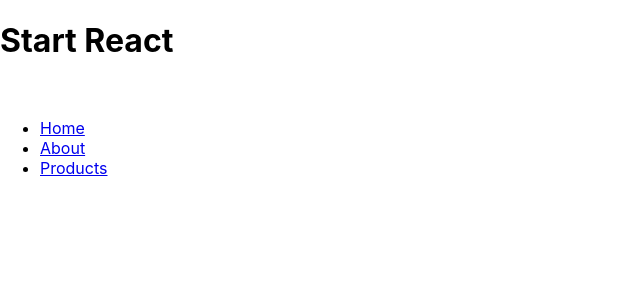
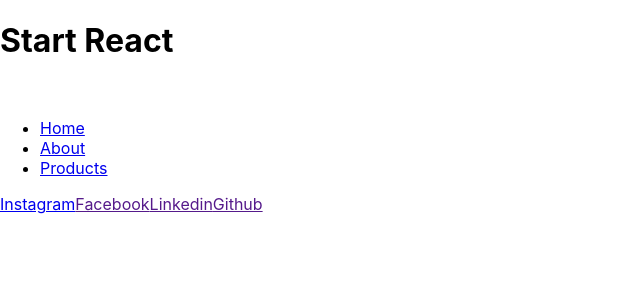
Before and after one commit to IagoPFerreira/start_react, a React (Create React App) app: page / in a window 1280 px wide. Shown: the top 300 px of the page, without its empty margins (0-640 px from the left). Built offline with nearby package versions, Linux system fonts and the light colour scheme.

Commit message:
Feat: componente Aside

```diff
--- /dev/null
+++ b/src/components/Aside.jsx
@@ -0,0 +1,16 @@
+import React, { Component } from 'react';
+
+class Aside extends Component {
+  render() {
+    return (
+      <aside>
+        <a href="https://www.instagram.com/" target="_blank">Instagram</a>
+        <a href="" target="_blank">Facebook</a>
+        <a href="" target="_blank">Linkedin</a>
+        <a href="" target="_blank">Github</a>
+      </aside>
+    );
+  }
+}
+
+export default Aside;
--- a/src/pages/Home.jsx
+++ b/src/pages/Home.jsx
@@ -1,4 +1,5 @@
 import React, { Component } from 'react';
+import Aside from '../components/Aside';
 import Header from '../components/Header';
 
 class Home extends Component {
@@ -6,11 +7,7 @@
     return (
       <>
         <Header />
-        <aside>
-          <a/>
-          <a/>
-          <a/>
-        </aside>
+        <Aside />
         <main>
           <article />
           <article />
```
